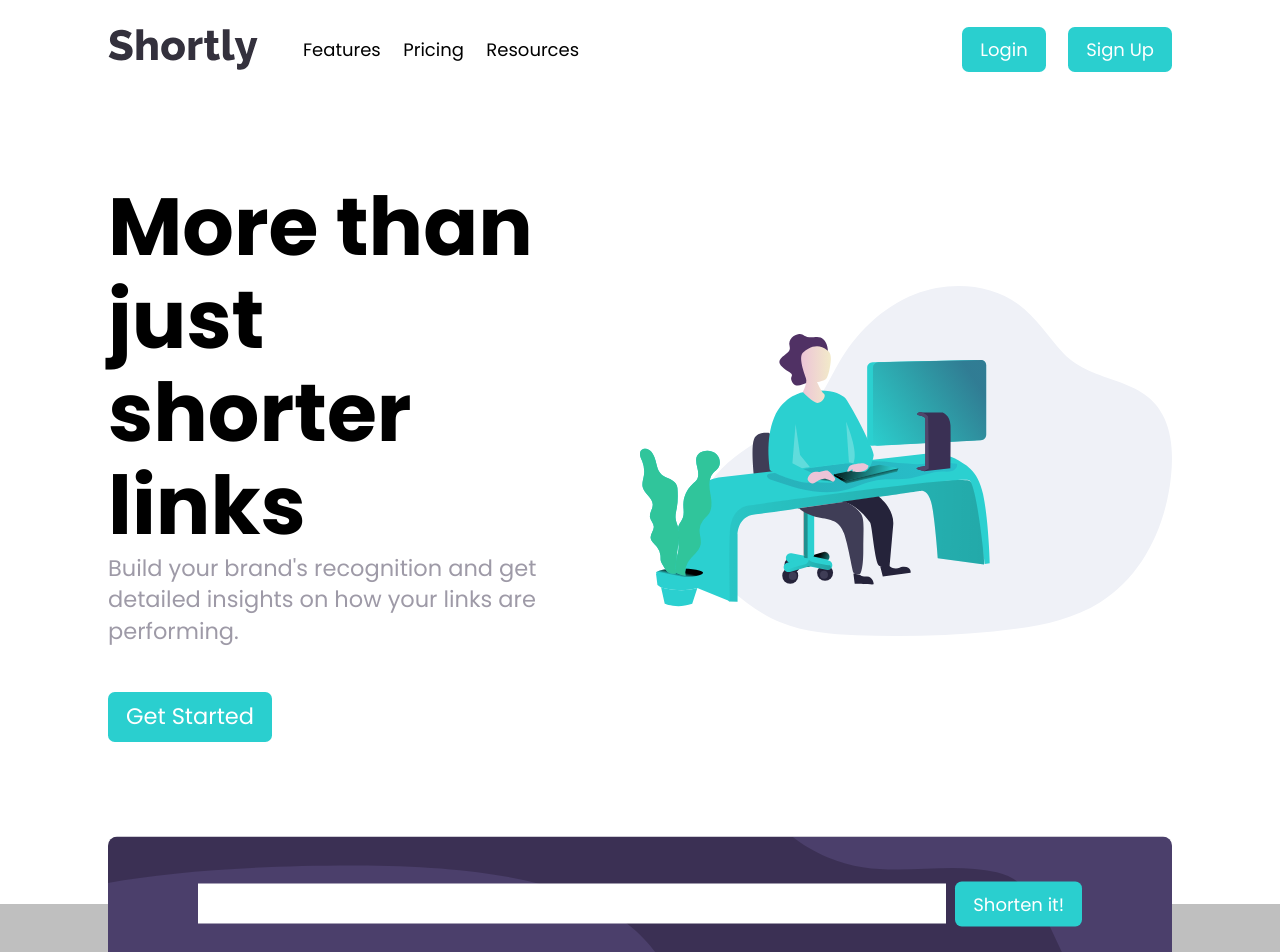
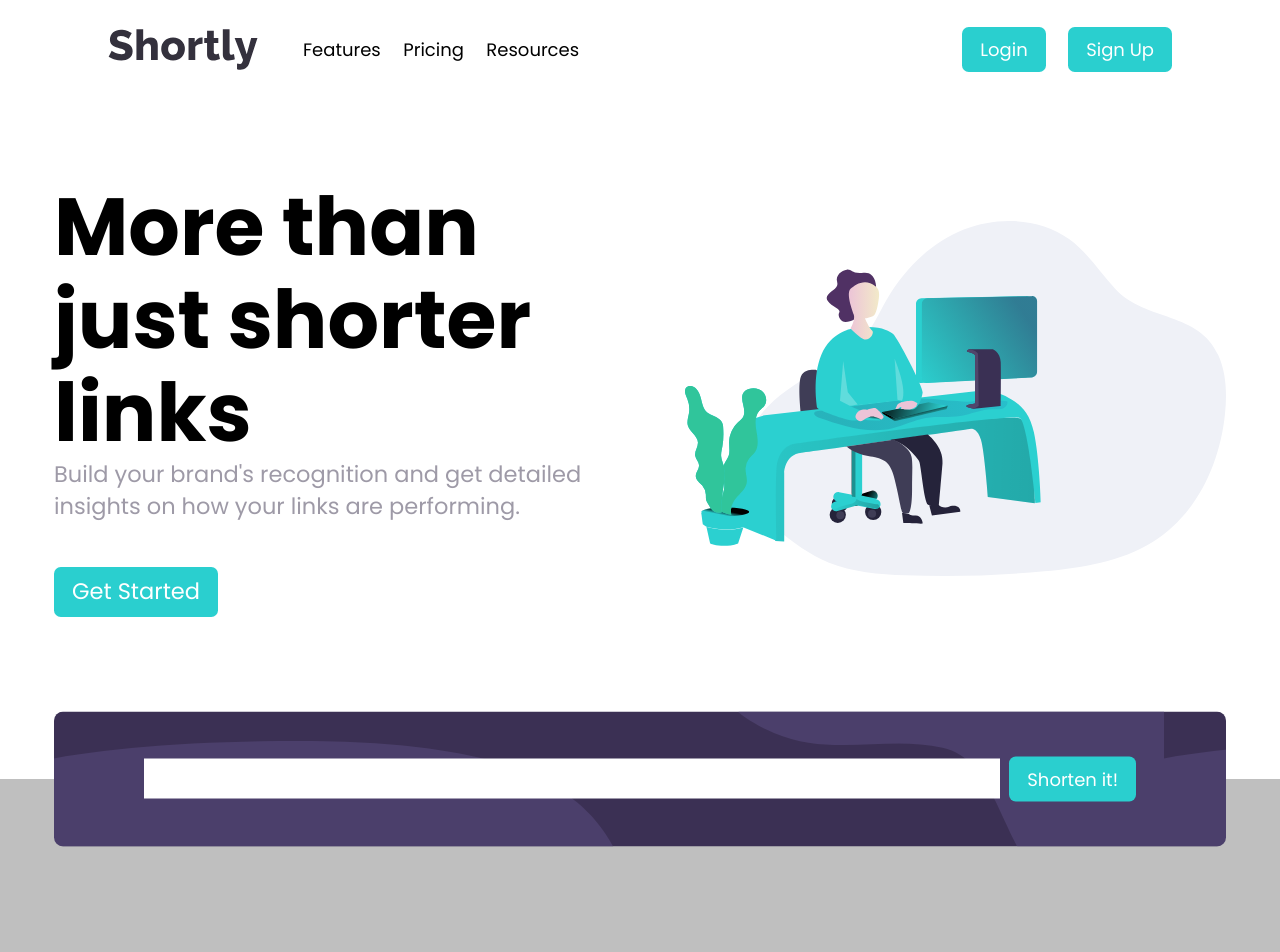
Before and after one commit to qianzhong516/url-shortener, a Next.js app: page / in a window 1280 px wide. Shown: the top 952 px of the page. Built offline with nearby package versions, Linux system fonts and the light colour scheme.

Commit message:
update styling

```diff
--- a/app/hero.tsx
+++ b/app/components/hero.tsx
@@ -2,12 +2,12 @@ import Button from '@/app/ui/button/button';
 import Image from 'next/image';
 
 export default function heroSection() {
-    return <section className='flex items-center w-full px-24 pt-24 pb-36 gap-20'>
-        <div className='w-1/2'>
+    return <section className='flex flex-wrap items-center px-12 pt-24 pb-36 gap-20 max-w-lg'>
+        <div className='flex-1'>
             <h1 className='text-7xl font-bold'>More than just shorter links</h1>
             <p className='text-xl text-gray-violet'>Build your brand&apos;s recognition and get detailed insights on how your links are performing.</p>
             <Button className='text-xl mt-10'>Get Started</Button>
         </div>
-        <Image className='w-1/2' src="/illustration-working.svg" width={300} height={200} alt='' />
+        <Image className='flex-1' src="/illustration-working.svg" width={300} height={200} alt='' />
     </section>
 }
--- a/app/url_shortener.tsx
+++ b/app/components/url_shortener.tsx
@@ -22,7 +22,7 @@ export default function UrlShortener({
 
     return (
         <>
-            <form action={formAction} ref={ref} className='flex min-w-full items-center justify-between gap-x-2 bg-dark-violet bg-[url("/bg-shorten-desktop.svg")] px-20 py-18 py-10 rounded-lg text-white'>
+            <form action={formAction} ref={ref} className='flex flex-wrap-reverse min-w-full items-center justify-between gap-x-2 bg-dark-violet bg-[url("/bg-shorten-desktop.svg")] px-20 py-18 py-10 rounded-lg text-white'>
                 <input type='text' name='longUrl' id='longUrl' className='flex-1 p-1 text-black min-h-[40px]' />
                 <Button type='submit' disabled={status === 'loading'} >Shorten it!</Button>
             </form>
--- /dev/null
+++ b/app/components/url_shortener_section.tsx
@@ -0,0 +1,10 @@
+import { convertUrl } from "../server_actions";
+import UrlShortener from "./url_shortener";
+
+export default function UrlShortenerSection() {
+    return <section className='flex flex-col items-center w-full bg-gray h-96'>
+        <div className='-translate-y-1/2 w-full max-w-lg px-12'>
+            <UrlShortener onShortenUrl={convertUrl} />
+        </div>
+    </section>
+}
--- a/app/page.tsx
+++ b/app/page.tsx
@@ -1,17 +1,11 @@
-import UrlShortener from './url_shortener';
-import { convertUrl } from '@/app/server_actions';
-import HeroSection from '@/app/hero';
+import HeroSection from '@/app/components/hero';
+import UrlShortenerSection from './components/url_shortener_section';
 
 export default function Home() {
-
   return (
-    <main className="flex min-h-screen flex-col">
+    <main className="flex min-h-screen flex-col items-center ">
       <HeroSection />
-      <section className='w-full bg-gray h-96'>
-        <div className='-translate-y-1/2 px-24'>
-          <UrlShortener onShortenUrl={convertUrl} />
-        </div>
-      </section>
+      <UrlShortenerSection />
     </main>
   );
 }
```
